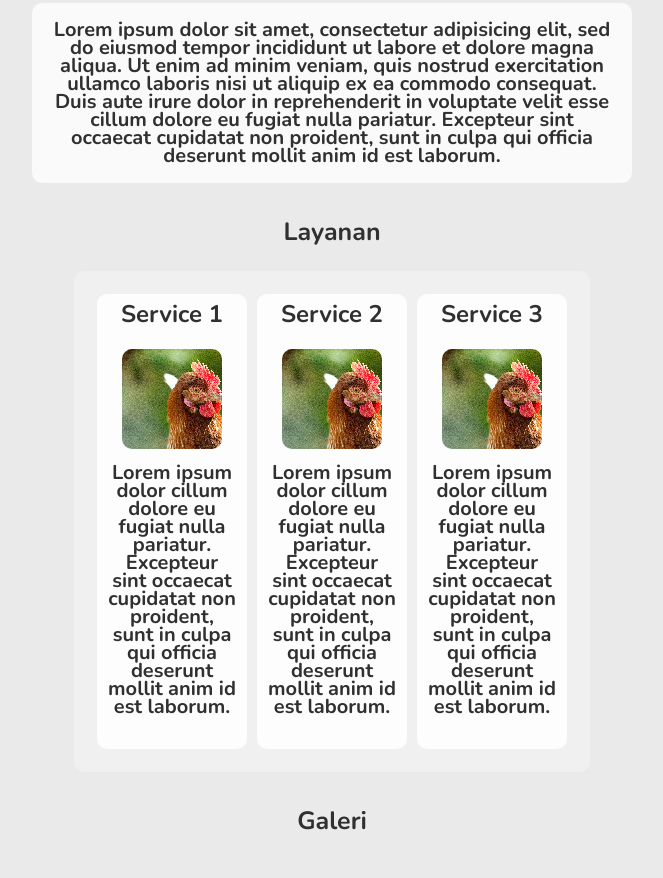
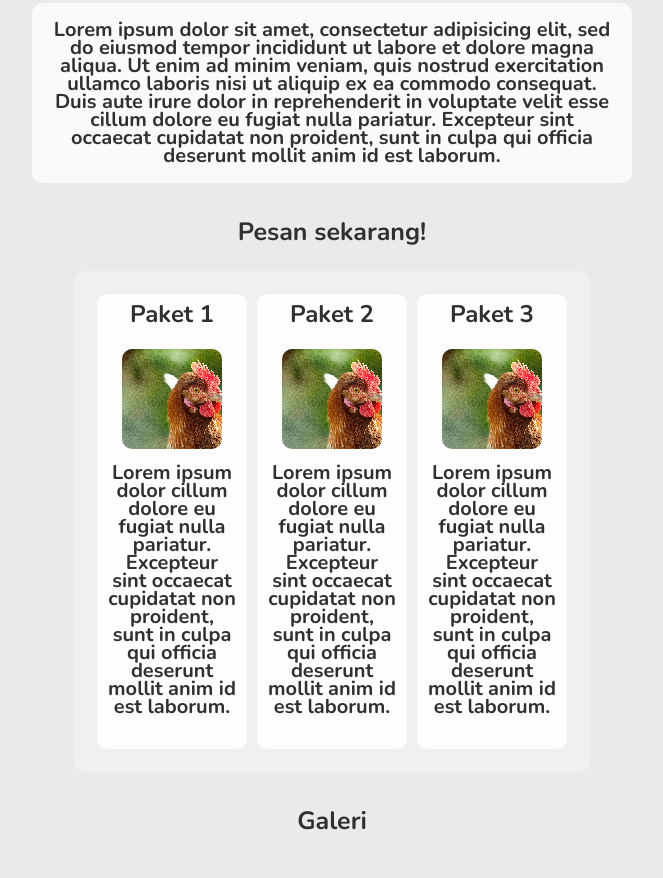
Before and after one commit to abay-2002/udc-dgbroiler, a plain HTML site: page index.html in a window 1280 px wide. Shown: the part 654-1532 px from the top of the page, without its empty margins (308-971 px from the left). Drawn offline with nearby package versions, Linux system fonts and the light colour scheme.

Commit message:
mengubah nama LAYANAN menjadi PAKET

```diff
--- a/index.html
+++ b/index.html
@@ -83,12 +83,12 @@
 		</div>
 	</main>
 	<aside>
-		<h2 id="services">Layanan</h2>
+		<h2 id="services">Pesan sekarang!</h2>
 		<div class="row">
 
 			<a href="https://api.whatsapp.com/send?phone=6282297008375&text=Halo%20Akbar%20Angkasa" target="blank">
 				<div class="service">
-					<h3>Service 1</h3>
+					<h3>Paket 1</h3>
 					<div class="img"></div>
 					<p>
 					Lorem ipsum dolor
@@ -101,7 +101,7 @@
 
 			<a href="https://api.whatsapp.com/send?phone=6282297008375&text=Halo%20Akbar%20Angkasa" target="blank">
 				<div class="service">
-					<h3>Service 2</h3>
+					<h3>Paket 2</h3>
 					<div class="img"></div>
 					<p>Lorem ipsum dolor
 					cillum dolore eu fugiat nulla pariatur. Excepteur sint occaecat cupidatat non
@@ -112,7 +112,7 @@
 
 			<a href="https://api.whatsapp.com/send?phone=6282297008375&text=Halo%20Akbar%20Angkasa" target="blank">
 				<div class="service">
-					<h3>Service 3</h3>
+					<h3>Paket 3</h3>
 					<div class="img"></div>
 					<p>Lorem ipsum dolor
 					cillum dolore eu fugiat nulla pariatur. Excepteur sint occaecat cupidatat non
@@ -176,7 +176,7 @@
 			</div>
 			<div class="inputfield">
 				<label for="textarea">Pesan: </label>
-				<textarea id="textarea" name="message" placeholder="Hallo kirim pesan anda disini!"></textarea>
+				<textarea id="textarea" name="message" placeholder="Hallo, kirim pesan anda disini!"></textarea>
 			</div>
 			<div class="inputfield">
 				<label for="textarea">Alamat: </label>
```
